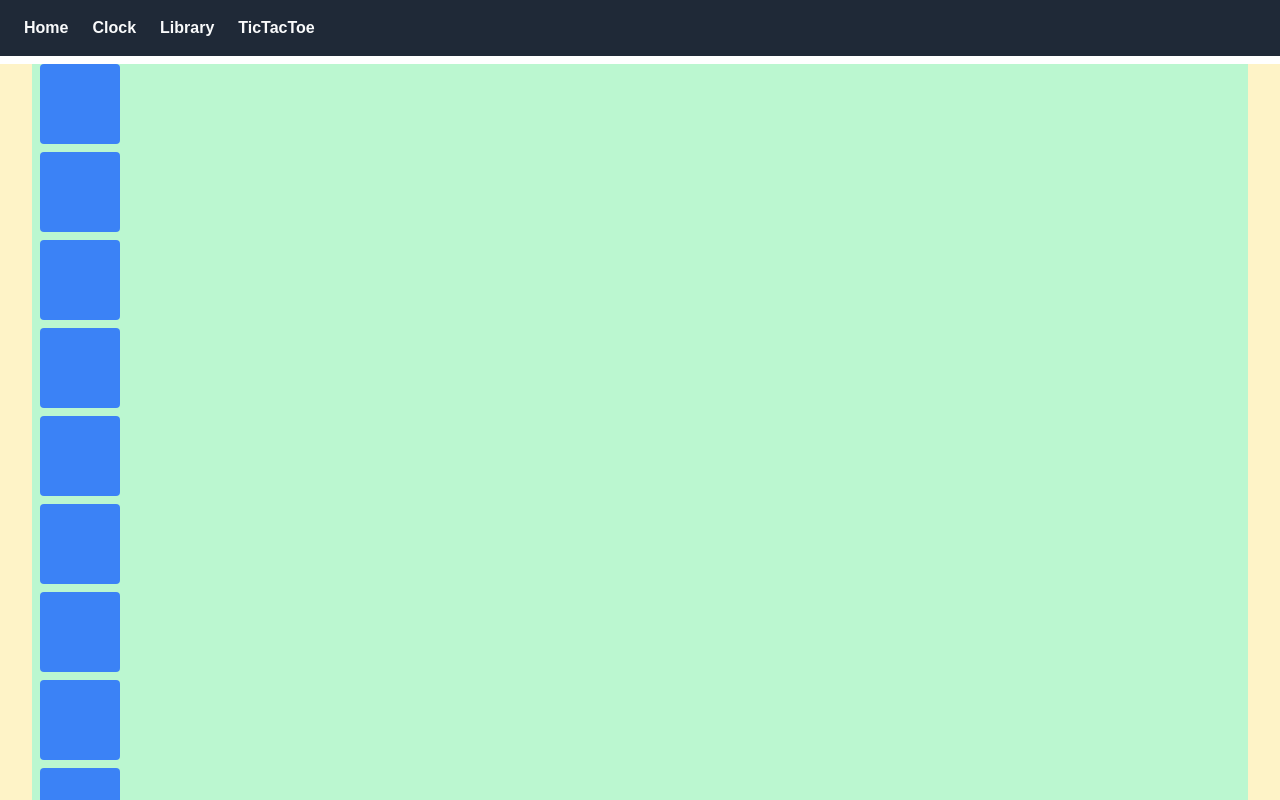
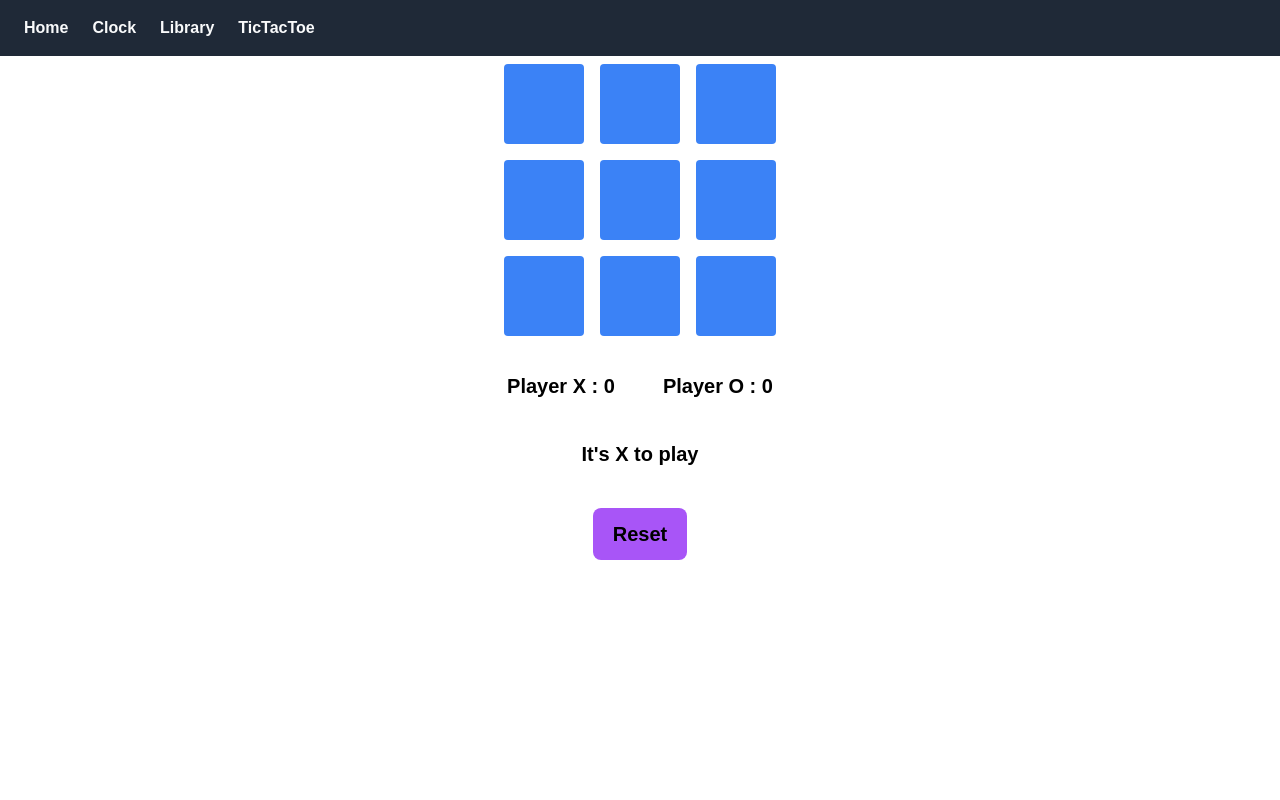
Before and after one commit to silwyth01/nextproject, a Vue app: page /tictactoe in a window 1280 px wide. Shown: the top 800 px of the page. Built offline with nearby package versions, Linux system fonts and the light colour scheme.

Commit message:
Final touch esthétique

```diff
--- a/src/views/Tictactoe.view.vue
+++ b/src/views/Tictactoe.view.vue
@@ -89,8 +89,9 @@ game.message = `It's ${game.currentPlayer.symbol} to play`
 </script>
 
 <template>
-    <div class="container bg-amber-100">
-        <div class="bg-green-200">
+    <div class="container">
+        <div class="flex">
+            <div class="m-auto inline-grid grid-cols-3">
                 <div
                     v-for=" box in game.gameState"
                     class="bg-blue-500 w-20 h-20 m-2 text-center text-6xl font-bold rounded hover:bg-blue-600"
@@ -100,16 +101,23 @@ game.message = `It's ${game.currentPlayer.symbol} to play`
                     >{{ box.content }}</button>
                 </div>
             </div>
-        <div class="bg-neutral-600">
-            <div class="bg-red-200 mx-auto my-4 font-semibold text-xl px-5 py-3">
-                <div>{{ game.message }}</div>
+        </div>
+        <div>
+            <div
+                class="flex items-center justify-center space-x-12 my-4 font-semibold text-xl px-5 py-3"
+            >
                 <div>Player X : {{ playerX.point }}</div>
                 <div>Player O : {{ playerO.point }}</div>
             </div>
+            <div
+                class="flex items-center justify-center my-4 font-semibold text-xl px-5 py-3 place-self-center"
+            >{{ game.message }}</div>
+            <div class="flex items-center justify-center">
                 <button
-                class="mx-auto my-3 font-semibold hover:bg-purple-600 text-xl px-5 py-3 bg-purple-500 rounded-lg"
+                    class="flex items-center justify-center my-3 font-semibold hover:bg-purple-600 text-xl px-5 py-3 bg-purple-500 rounded-lg"
                     @click="game.reset(playerX)"
                 >Reset</button>
             </div>
         </div>
+    </div>
 </template>
--- a/tailwind.config.js
+++ b/tailwind.config.js
@@ -2,10 +2,9 @@ module.exports = {
   content: ["./index.html",
     "./src/**/*.{vue,js,ts,jsx,tsx}",],
   theme: {
+
     container: {
       center: true,
-      padding: "2rem",
-      extend: {},
     },
     fontFamily: {
       sans: ['Graphik', 'sans-serif'],
```
Lines whose indentation alone changed are shown as unchanged.
